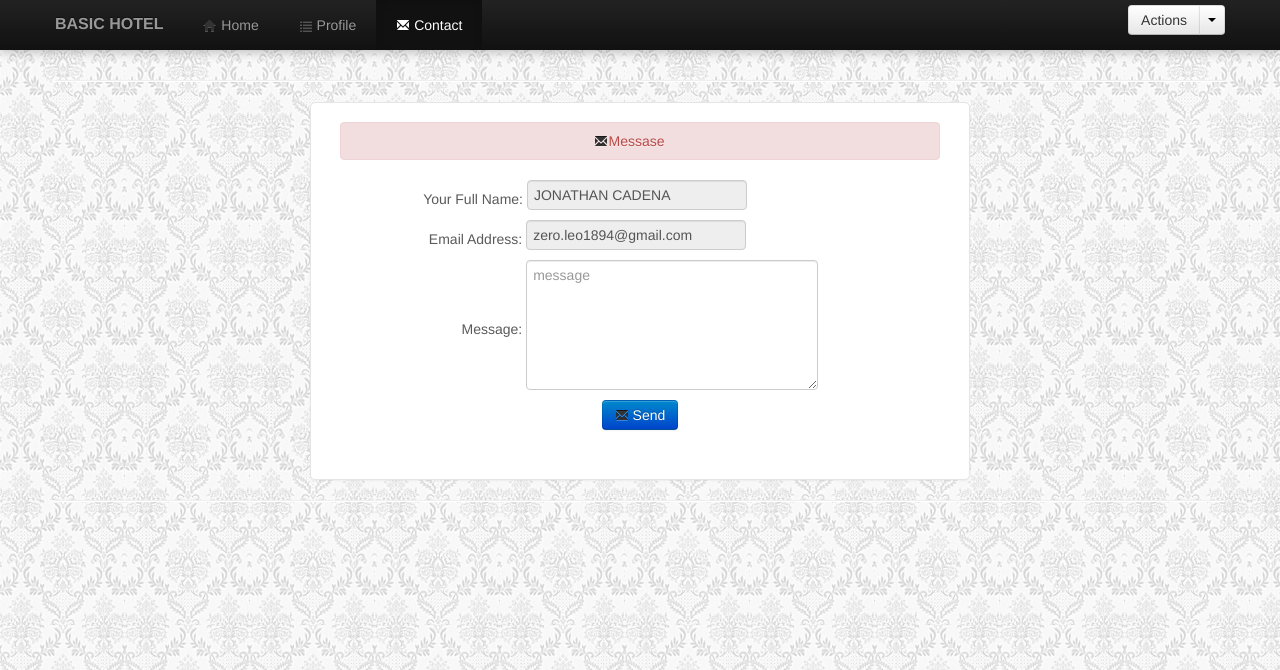
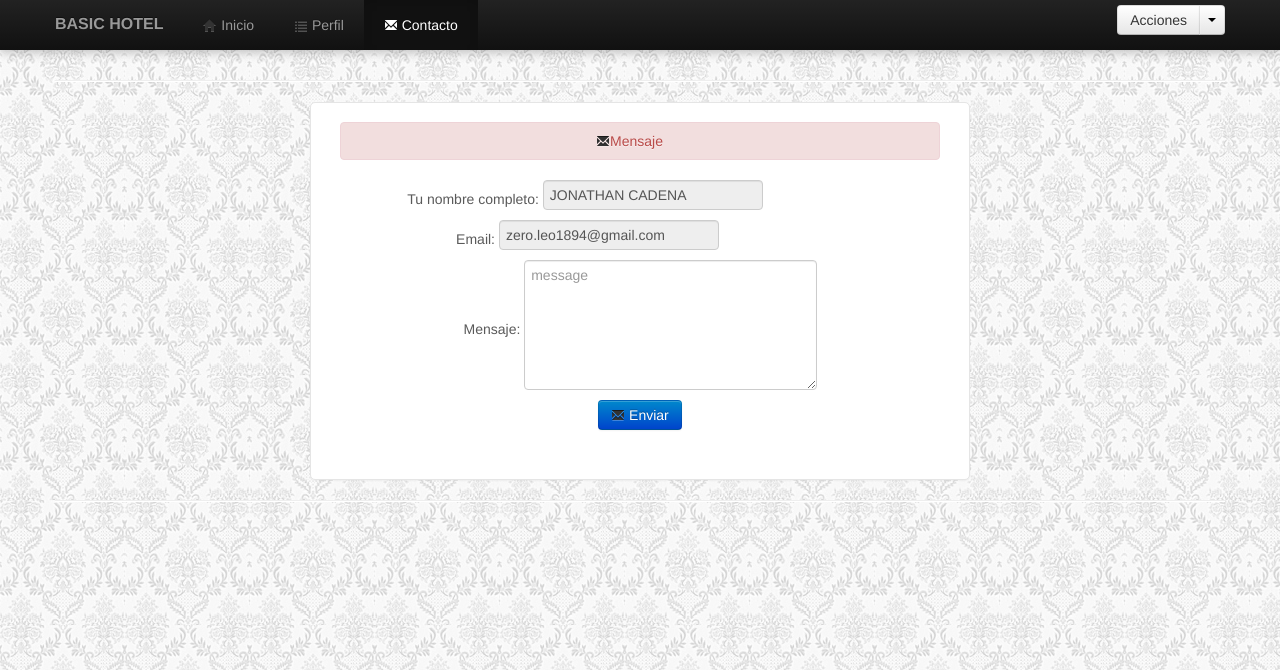
Before and after one commit to zero1808/buscarv_hotel, a PHP site: page /contact.php in a window 1280 px wide. Shown: the top 670 px of the page. Run offline with PHP 8.4, Linux system fonts and the light colour scheme; a user stored in the database is signed in; data comes from the database, SQL or seed files in the repository.

Commit message:
Traduccion a español algunas cosas

```diff
--- a/hotel1/contact.php
+++ b/hotel1/contact.php
@@ -48,20 +48,20 @@
           <a class="brand" href="#">BASIC HOTEL</a>
           <div class="nav-collapse collapse">
             <ul class="nav">
-              <li><a href="member.php"><i class="icon-home"></i> Home</a></li>
-              <li><a href="profile.php"><i class="icon-list"></i> Profile</a></li>
-              <li class="active"><a href="contact.php"><i class="icon-envelope"></i> Contact</a></li>
+              <li><a href="member.php"><i class="icon-home"></i> Inicio</a></li>
+              <li><a href="profile.php"><i class="icon-list"></i> Perfil</a></li>
+              <li class="active"><a href="contact.php"><i class="icon-envelope"></i> Contacto</a></li>
             </ul>
             <form class="navbar-form pull-right">
 
             <div class="btn-group">
-  					<button type="submit" class="btn">Actions</button>
+  					<button type="submit" class="btn">Acciones</button>
   					<button class="btn dropdown-toggle" data-toggle="dropdown">
     				<span class="caret"></span>
   					</button>
   				<ul class="dropdown-menu" role="menu" aria-labelledby="dLabel">
                 	<li class="divider"></li>
-    				<li><a href="#logout" data-toggle="modal"><i class="icon-off"></i> Log-out</a></li>
+    				<li><a href="#logout" data-toggle="modal"><i class="icon-off"></i> Desconectarse</a></li>
 
 
   				</ul>
@@ -79,11 +79,11 @@
   <div class="modal-header">
   </div>
   <div class="modal-body">
-  <div class="alert alert-info">Are you Sure you Want to <strong>Logout</strong>?</div>
+  <div class="alert alert-info">¿Estas seguro que quieres <strong>Desconectarte</strong>?</div>
   </div>
   <div class="modal-footer">
-      <button class="btn" data-dismiss="modal" aria-hidden="true"><i class="icon-remove"></i> Close</button>
-      <a href="logout.php" class="btn btn-info"><i class="icon-off"></i> Logout</a>
+      <button class="btn" data-dismiss="modal" aria-hidden="true"><i class="icon-remove"></i> Cerrar</button>
+      <a href="logout.php" class="btn btn-info"><i class="icon-off"></i> Desconectarse</a>
   </div>
 </div>
 
@@ -97,7 +97,7 @@
       <div class="form-signin">
 
 
-          <div align="center" class="alert alert-error"><i class=" icon-envelope"></i>Messase</div>
+          <div align="center" class="alert alert-error"><i class=" icon-envelope"></i>Mensaje</div>
 
           <div class="row-fluid">
 
@@ -115,15 +115,15 @@
 						while($row = mysql_fetch_array($query)){
 						?>
 
-                <div style="margin-left:-110px;">Your Full Name: <input disabled name="" value="<?php echo $row['firstname']." ". $row['lastname']?>" type="text"></div>
-        		<div style="margin-left:-105px;">Email Address: <input disabled name="" value="<?php echo $row['email']?>" type="text"></div>
+                <div style="margin-left:-110px;">Tu nombre completo: <input disabled name="" value="<?php echo $row['firstname']." ". $row['lastname']?>" type="text"></div>
+        		<div style="margin-left:-105px;">Email: <input disabled name="" value="<?php echo $row['email']?>" type="text"></div>
 
                 <form action="" method="post">
 
-                <div>Message: <textarea placeholder="message" class="span6" name="message" cols="7" rows="6"></textarea></div>
+                <div>Mensaje: <textarea placeholder="message" class="span6" name="message" cols="7" rows="6"></textarea></div>
                 				<input name="mid" type="hidden" value="<?php echo $session_id;?>">
 
-               	<button class="btn btn-primary" name="send" type="submit"><i class="icon-envelope"></i> Send</button>
+               	<button class="btn btn-primary" name="send" type="submit"><i class="icon-envelope"></i> Enviar</button>
 
                 </form>
 
@@ -146,7 +146,7 @@
 					?>
 
 											<script type="text/javascript">
-                                                alert("You are Succesfully Sent Your Message");
+                                                alert("Tu mensaje se envio correctamente");
                                                 window.location= "contact.php";
                                             </script>
 
```
Also changed, not shown: hotel1/details.php (+5 -4 lines).
